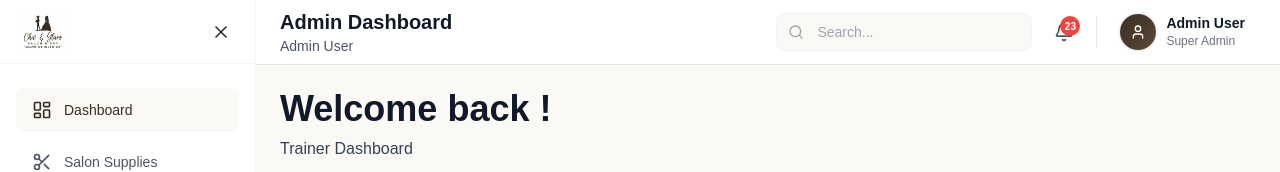
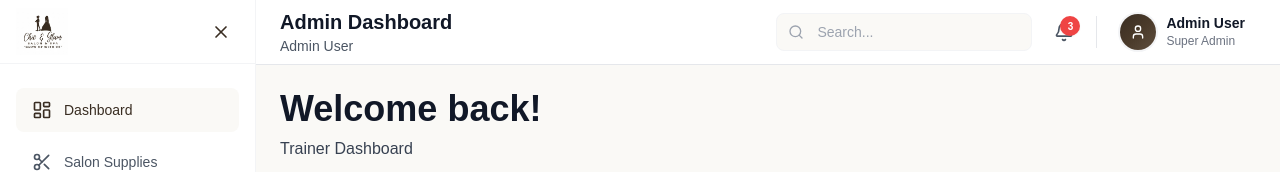
Before and after one commit to Noman107c/chic-glam, a Next.js app: page /dashboard in a window 1280 px wide. Shown: the top 172 px of the page. Built offline with nearby package versions, Linux system fonts and the light colour scheme; no server answers; sample sign-in values are in the browser's storage.

Commit message:
feat: implement initial dashboard page with stats, charts, and activity, and add Topbar component.

```diff
--- a/src/app/dashboard/page.tsx
+++ b/src/app/dashboard/page.tsx
@@ -175,7 +175,7 @@ export default function DashboardPage() {
       <div className="flex justify-between items-center">
         <div>
           <h1 className="text-4xl font-bold text-gray-900 mb-2">
-            Welcome back {user?.name}!
+            Welcome back{user?.name}!
           </h1>
           <p className="text-gray-700">
             {role === "super_admin"
--- a/src/components/Topbar.tsx
+++ b/src/components/Topbar.tsx
@@ -1,6 +1,6 @@
 "use client";
 
-import React, { useState } from "react";
+import React, { useState, useEffect } from "react";
 import {
   Menu,
   Bell,
@@ -10,6 +10,12 @@ import {
   Settings,
   Moon,
   Sun,
+  X,
+  Calendar,
+  CreditCard,
+  AlertCircle,
+  CheckCircle,
+  Clock,
 } from "lucide-react";
 import { useTheme } from "@/hooks";
 import { Button } from "@/components/ui/Button";
@@ -22,6 +28,59 @@ interface TopbarProps {
   isSidebarOpen?: boolean;
 }
 
+const notifications = [
+  {
+    id: 1,
+    type: "booking",
+    title: "New Booking",
+    message: "Sarah K. booked 'Bridal Makeup' for Jan 28",
+    time: "2 mins ago",
+    read: false,
+    icon: Calendar,
+    color: "purple",
+  },
+  {
+    id: 2,
+    type: "payment",
+    title: "Payment Received",
+    message: "Emily R. paid $120 for Hydra Facial",
+    time: "15 mins ago",
+    read: false,
+    icon: CreditCard,
+    color: "green",
+  },
+  {
+    id: 3,
+    type: "alert",
+    title: "Low Stock Alert",
+    message: "Facial Kit stock is running low (5 items left)",
+    time: "1 hour ago",
+    read: false,
+    icon: AlertCircle,
+    color: "orange",
+  },
+  {
+    id: 4,
+    type: "success",
+    title: "Service Completed",
+    message: "John D.'s appointment completed successfully",
+    time: "2 hours ago",
+    read: true,
+    icon: CheckCircle,
+    color: "blue",
+  },
+  {
+    id: 5,
+    type: "booking",
+    title: "Appointment Reminder",
+    message: "Michael B. has an appointment in 30 minutes",
+    time: "3 hours ago",
+    read: true,
+    icon: Clock,
+    color: "purple",
+  },
+];
+
 export const Topbar: React.FC<TopbarProps> = ({
   onMenuClick,
   title = "Dashboard",
@@ -31,14 +90,30 @@ export const Topbar: React.FC<TopbarProps> = ({
 }) => {
   const { theme, toggleTheme } = useTheme();
   const [showProfileMenu, setShowProfileMenu] = useState(false);
+  const [showNotifications, setShowNotifications] = useState(false);
+  const [notificationList, setNotificationList] = useState(notifications);
 
-  const onLogout = () => {
-    if (handleLogout) {
-      handleLogout();
+  const markAllAsRead = () => {
+    setNotificationList(
+      notificationList.map((notif) => ({ ...notif, read: true })),
+    );
+  };
+
+  const unreadCount = notificationList.filter((n) => !n.read).length;
+
+  // Prevent body scroll when notification panel is open
+  useEffect(() => {
+    if (showNotifications) {
+      document.body.style.overflow = "hidden";
     } else {
-      console.log("Logout clicked");
+      document.body.style.overflow = "unset";
     }
-  };
+
+    // Cleanup on unmount
+    return () => {
+      document.body.style.overflow = "unset";
+    };
+  }, [showNotifications]);
 
   return (
     <header className="bg-white border-b border-gray-200 sticky top-0 z-30">
@@ -66,12 +141,143 @@ export const Topbar: React.FC<TopbarProps> = ({
           </div>
 
           {/* Notifications */}
-          <button className="relative p-2.5 rounded-lg hover:bg-gray-100 transition-all duration-200 group">
-            <Bell className="h-5 w-5 text-gray-600 group-hover:text-[#392d22] transition-colors" />
-            <span className="absolute top-1 right-1 h-5 w-5 bg-red-500 text-white text-[10px] font-semibold rounded-full flex items-center justify-center shadow-sm">
-              23
-            </span>
-          </button>
+          <div className="relative">
+            <button
+              onClick={() => setShowNotifications(!showNotifications)}
+              className="relative p-2.5 rounded-lg hover:bg-gray-100 transition-all duration-200 group"
+            >
+              <Bell className="h-5 w-5 text-gray-600 group-hover:text-[#392d22] transition-colors" />
+              {unreadCount > 0 && (
+                <span className="absolute top-1 right-1 h-5 w-5 bg-red-500 text-white text-[10px] font-semibold rounded-full flex items-center justify-center shadow-sm">
+                  {unreadCount}
+                </span>
+              )}
+            </button>
+
+            {/* Notification Dropdown Panel */}
+            {showNotifications && (
+              <>
+                {/* Invisible Backdrop - prevents scroll issues */}
+                <div
+                  className="fixed inset-0 z-40"
+                  onClick={() => setShowNotifications(false)}
+                  style={{ backgroundColor: "transparent" }}
+                ></div>
+
+                {/* Panel */}
+                <div className="absolute right-0 mt-2 w-96 bg-white border border-gray-200 rounded-2xl shadow-2xl z-50 overflow-hidden">
+                  {/* Header */}
+                  <div className="px-5 py-4 bg-gradient-to-br from-[#FAF9F6] to-white border-b border-gray-100">
+                    <div className="flex items-center justify-between mb-1">
+                      <h3 className="text-lg font-bold text-gray-900 flex items-center gap-2">
+                        <Bell className="h-5 w-5 text-[#392d22]" />
+                        Notifications
+                      </h3>
+                      <button
+                        onClick={() => setShowNotifications(false)}
+                        className="p-1.5 rounded-lg hover:bg-gray-200 transition-colors"
+                      >
+                        <X className="h-4 w-4 text-gray-500" />
+                      </button>
+                    </div>
+                    <div className="flex items-center justify-between">
+                      <p className="text-xs text-gray-500">
+                        {unreadCount} unread notification
+                        {unreadCount !== 1 ? "s" : ""}
+                      </p>
+                      {unreadCount > 0 && (
+                        <button
+                          onClick={markAllAsRead}
+                          className="text-xs font-semibold text-[#392d22] hover:text-[#2a2119] transition-colors"
+                        >
+                          Mark all as read
+                        </button>
+                      )}
+                    </div>
+                  </div>
+
+                  {/* Notifications List */}
+                  <div className="max-h-[28rem] overflow-y-auto">
+                    {notificationList.length === 0 ? (
+                      <div className="text-center py-16 px-4">
+                        <div className="w-16 h-16 mx-auto mb-4 rounded-full bg-gray-100 flex items-center justify-center">
+                          <Bell className="h-8 w-8 text-gray-300" />
+                        </div>
+                        <p className="text-sm font-medium text-gray-900 mb-1">
+                          No notifications yet
+                        </p>
+                        <p className="text-xs text-gray-500">
+                          We'll notify you when something arrives!
+                        </p>
+                      </div>
+                    ) : (
+                      <div className="divide-y divide-gray-50">
+                        {notificationList.map((notification) => {
+                          const Icon = notification.icon;
+                          const colorClasses = {
+                            purple:
+                              "bg-purple-50 text-purple-600 border-purple-100",
+                            green:
+                              "bg-green-50 text-green-600 border-green-100",
+                            orange:
+                              "bg-orange-50 text-orange-600 border-orange-100",
+                            blue: "bg-blue-50 text-blue-600 border-blue-100",
+                          };
+
+                          return (
+                            <div
+                              key={notification.id}
+                              className={`px-4 py-3 transition-all hover:bg-gray-50 cursor-pointer relative ${
+                                !notification.read ? "bg-blue-50/30" : ""
+                              }`}
+                            >
+                              <div className="flex gap-3">
+                                <div
+                                  className={`mt-0.5 p-2.5 rounded-xl shrink-0 border ${
+                                    colorClasses[
+                                      notification.color as keyof typeof colorClasses
+                                    ]
+                                  }`}
+                                >
+                                  <Icon className="h-4 w-4" />
+                                </div>
+                                <div className="flex-1 min-w-0">
+                                  <div className="flex items-start justify-between gap-2 mb-1">
+                                    <h4 className="text-sm font-semibold text-gray-900 leading-tight">
+                                      {notification.title}
+                                    </h4>
+                                    {!notification.read && (
+                                      <span className="w-2 h-2 bg-blue-500 rounded-full shrink-0 mt-1"></span>
+                                    )}
+                                  </div>
+                                  <p className="text-xs text-gray-600 leading-relaxed mb-2">
+                                    {notification.message}
+                                  </p>
+                                  <div className="flex items-center gap-1 text-[10px] text-gray-400">
+                                    <Clock size={10} />
+                                    <span>{notification.time}</span>
+                                  </div>
+                                </div>
+                              </div>
+                            </div>
+                          );
+                        })}
+                      </div>
+                    )}
+                  </div>
+
+                  {/* Footer */}
+                  {notificationList.length > 0 && (
+                    <div className="px-4 py-3 bg-gray-50 border-t border-gray-100 text-center">
+                      <button className="text-xs font-semibold text-[#392d22] hover:text-[#2a2119] transition-colors">
+                        View all notifications
+                      </button>
+                    </div>
+                  )}
+                </div>
+              </>
+            )}
+          </div>
 
           {/* Divider */}
           <div className="hidden sm:block h-8 w-px bg-gray-200"></div>
@@ -128,7 +334,11 @@ export const Topbar: React.FC<TopbarProps> = ({
                   </button>
                   <div className="my-1 h-px bg-gray-200"></div>
                   <button
-                    onClick={onLogout}
+                    onClick={() => {
+                      if (handleLogout) {
+                        handleLogout();
+                      }
+                    }}
                     className="flex items-center gap-3 w-full px-4 py-2.5 text-sm text-red-600 hover:bg-red-50 transition-colors"
                   >
                     <div className="w-8 h-8 flex items-center justify-center rounded-lg bg-red-50">
```
